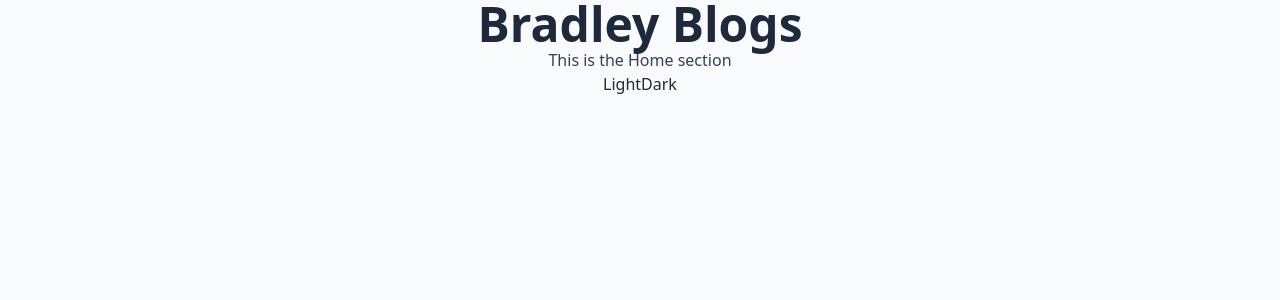
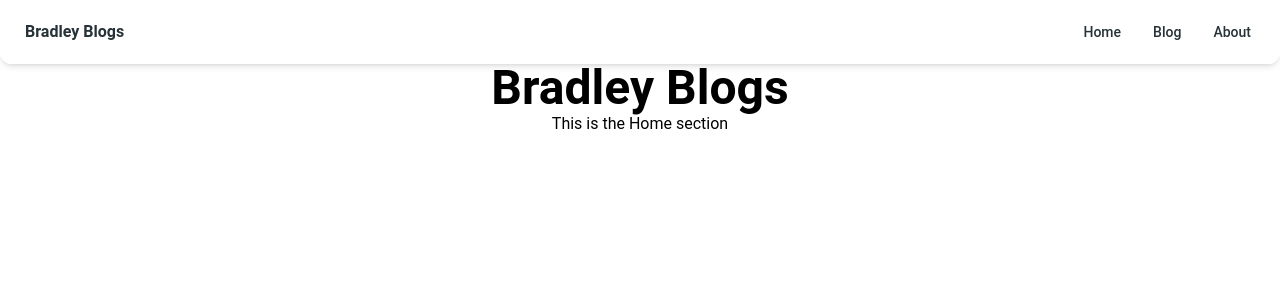
Before and after one commit to bradleyblogs/bradley-blogs-app, a React (Vite) app: page / in a window 1280 px wide. Shown: the top 300 px of the page. Built offline with nearby package versions, Linux system fonts and the light colour scheme; no server answers.

Commit message:
add material tailwind component library

```diff
--- a/index.html
+++ b/index.html
@@ -5,19 +5,8 @@
     <link rel="icon" type="image/svg+xml" href="/vite.svg" />
     <meta name="viewport" content="width=device-width, initial-scale=1.0" />
     <title>Bradley Blogs</title>
-    <script>
-      try {
-        if (localStorage.theme === 'dark' || (!('theme' in localStorage) && window.matchMedia('(prefers-color-scheme: dark)').matches)) {
-          localStorage.setItem("theme", "dark")
-          document.documentElement.classList.add('dark')
-        } else {
-          localStorage.setItem("theme", "light")
-          document.documentElement.classList.remove('dark')
-        }
-      } catch (_) { }
-    </script>
   </head>
-  <body class="bg-slate-50 dark:bg-black">
+  <body>
     <div id="root"></div>
     <script type="module" src="/src/main.jsx"></script>
   </body>
--- a/package.json
+++ b/package.json
@@ -11,6 +11,7 @@
     "test": "vitest"
   },
   "dependencies": {
+    "@material-tailwind/react": "^2.1.4",
     "@reduxjs/toolkit": "^1.9.7",
     "@sanity/client": "^6.7.0",
     "lodash": "^4.17.21",
--- a/src/App.jsx
+++ b/src/App.jsx
@@ -11,18 +11,9 @@ import About from "./pages/about/components/About";
 import Blog from "./pages/blog/components/Blog";
 import Home from "./pages/home/components/Home";
 import NoMatch from "./pages/noMatch/components/NoMatch";
+import Navbar from "./core/components/Navbar";
 
 function App() {
-  const [theme, setTheme] = useState(localStorage.theme);
-
-  if (localStorage.theme !== theme) {
-    theme === "dark"
-      ? document.documentElement.classList.add("dark")
-      : document.documentElement.classList.remove("dark");
-
-    localStorage.theme = theme;
-  }
-
   const dispatch = useDispatch();
 
   useEffect(() => {
@@ -38,11 +29,10 @@ function App() {
 
   return (
     <Router>
+      <Navbar />
       <main>
         <div>
-          <h1 className="text-5xl font-bold text-slate-800 dark:text-slate-200">
-            Bradley Blogs
-          </h1>
+          <h1 className="text-5xl font-bold text-slate-800">Bradley Blogs</h1>
           <Routes>
             <Route path="/" element={<Home />} />
             <Route path="/blog" element={<Blog />} />
@@ -50,18 +40,6 @@ function App() {
             <Route path="*" element={<NoMatch />} />
           </Routes>
         </div>
-        <button
-          className="text-slate-800 dark:text-slate-200"
-          onClick={() => setTheme("light")}
-        >
-          Light
-        </button>
-        <button
-          className="text-slate-800 dark:text-slate-200"
-          onClick={() => setTheme("dark")}
-        >
-          Dark
-        </button>
       </main>
     </Router>
   );
--- a/src/client.js
+++ b/src/client.js
@@ -3,7 +3,7 @@ import { createClient } from "@sanity/client";
 const client = createClient({
   projectId: "prst6htq",
   dataset: "production",
-  useCdn: false,
+  useCdn: true,
   apiVersion: "2023-10-30",
 });
 
--- /dev/null
+++ b/src/core/components/Navbar.jsx
@@ -0,0 +1,88 @@
+import { useState, useEffect } from "react";
+import {
+  Navbar as MTNavbar,
+  Collapse,
+  Typography,
+  IconButton,
+} from "@material-tailwind/react";
+import { Link } from "react-router-dom";
+
+function NavList() {
+  return (
+    <ul className="my-2 flex flex-col gap-2 lg:mb-0 lg:mt-0 lg:flex-row lg:items-center lg:gap-6">
+      <Typography
+        as={Link}
+        to="/"
+        variant="small"
+        color="blue-gray"
+        className="flex items-center p-1 font-medium transition-colors hover:text-blue-500"
+      >
+        Home
+      </Typography>
+      <Typography
+        as={Link}
+        to="/blog"
+        variant="small"
+        color="blue-gray"
+        className="flex items-center p-1 font-medium transition-colors hover:text-blue-500"
+      >
+        Blog
+      </Typography>
+      <Typography
+        as={Link}
+        to="/about"
+        variant="small"
+        color="blue-gray"
+        className="flex items-center p-1 font-medium transition-colors hover:text-blue-500"
+      >
+        About
+      </Typography>
+    </ul>
+  );
+}
+
+export function Navbar() {
+  const [openNav, setOpenNav] = useState(false);
+
+  const handleWindowResize = () =>
+    window.innerWidth >= 960 && setOpenNav(false);
+
+  useEffect(() => {
+    window.addEventListener("resize", handleWindowResize);
+
+    return () => {
+      window.removeEventListener("resize", handleWindowResize);
+    };
+  }, []);
+
+  return (
+    <MTNavbar className="mx-auto w-full px-6 py-3">
+      <div className="text-blue-gray-900 flex items-center justify-between">
+        <Typography
+          as="a"
+          href="/"
+          variant="h6"
+          className="mr-4 cursor-pointer py-1.5"
+        >
+          Bradley Blogs
+        </Typography>
+        <div className="hidden lg:block">
+          <NavList />
+        </div>
+        <IconButton
+          variant="text"
+          className="ml-auto h-6 w-6 text-inherit hover:bg-transparent focus:bg-transparent active:bg-transparent lg:hidden"
+          ripple={false}
+          onClick={() => setOpenNav(!openNav)}
+        >
+          {openNav ? "X" : "Menu"}
+        </IconButton>
+      </div>
+      <Collapse open={openNav}>
+        <NavList />
+      </Collapse>
+    </MTNavbar>
+  );
+}
+
+export default Navbar;
--- a/src/main.jsx
+++ b/src/main.jsx
@@ -1,6 +1,7 @@
 import React from "react";
 import ReactDOM from "react-dom/client";
 import { Provider } from "react-redux";
+import { ThemeProvider } from "@material-tailwind/react";
 
 import "./index.css";
 import store from "./store";
@@ -10,7 +11,9 @@ import App from "./App.jsx";
 ReactDOM.createRoot(document.getElementById("root")).render(
   <React.StrictMode>
     <Provider store={store}>
-      <App />
+      <ThemeProvider>
+        <App />
+      </ThemeProvider>
     </Provider>
   </React.StrictMode>,
 );
--- a/src/pages/about/components/About.jsx
+++ b/src/pages/about/components/About.jsx
@@ -1,9 +1,5 @@
 export const About = () => {
-  return (
-    <div className="text-slate-700 dark:text-slate-300">
-      This is the About section
-    </div>
-  );
+  return <div className="text-slate-700">This is the About section</div>;
 };
 
 export default About;
--- a/src/pages/blog/components/Blog.jsx
+++ b/src/pages/blog/components/Blog.jsx
@@ -7,15 +7,11 @@ export const Blog = () => {
 
   return (
     <>
-      <div className="text-slate-700 dark:text-slate-300">
-        This is the Blog section
-      </div>
+      <div className="text-slate-700">This is the Blog section</div>
       {posts.map((post) => (
         <div key={post._id}>
-          <h3 className="text-slate-600 dark:text-slate-500">{post.title}</h3>
-          <h6 className="text-slate-500 dark:text-slate-600">
-            {post.author._ref}
-          </h6>
+          <h3 className="text-slate-600">{post.title}</h3>
+          <h6 className="text-slate-500 ">{post.author._ref}</h6>
         </div>
       ))}
     </>
--- a/src/pages/home/components/Home.jsx
+++ b/src/pages/home/components/Home.jsx
@@ -1,9 +1,5 @@
 export const Home = () => {
-  return (
-    <div className="text-slate-700 dark:text-slate-300">
-      This is the Home section
-    </div>
-  );
+  return <div className="text-slate-700">This is the Home section</div>;
 };
 
 export default Home;
--- a/src/pages/noMatch/components/NoMatch.jsx
+++ b/src/pages/noMatch/components/NoMatch.jsx
@@ -1,9 +1,5 @@
 export const NoMatch = () => {
-  return (
-    <div className="text-slate-700 dark:text-slate-300">
-      This is the NoMatch section
-    </div>
-  );
+  return <div className="text-slate-700">This is the NoMatch section</div>;
 };
 
 export default NoMatch;
--- a/tailwind.config.js
+++ b/tailwind.config.js
@@ -1,9 +1,12 @@
+/* eslint-disable no-undef */
 /** @type {import('tailwindcss').Config} */
-export default {
+
+const withMT = require("@material-tailwind/react/utils/withMT");
+
+export default withMT({
   content: ["./index.html", "./src/**/*.{js,ts,jsx,tsx}"],
   theme: {
     extend: {},
   },
   plugins: [],
-  darkMode: "class",
-};
+});
```
Also changed, not shown: 1 other file (tests, documents, lock files or other folders).
